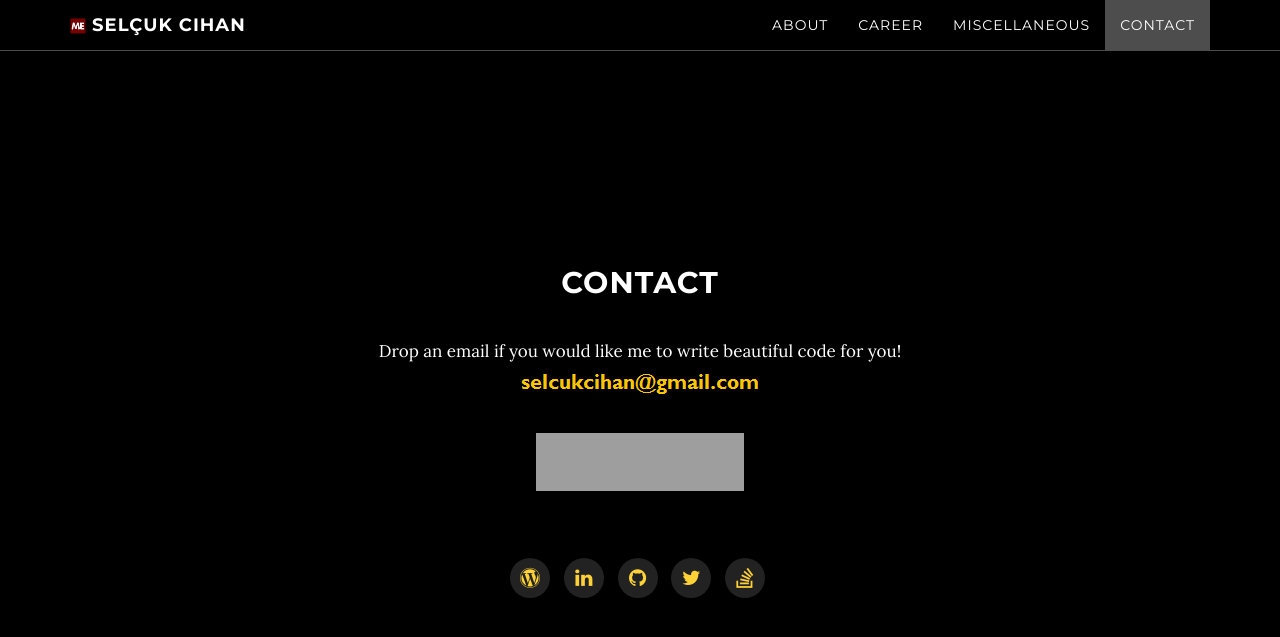
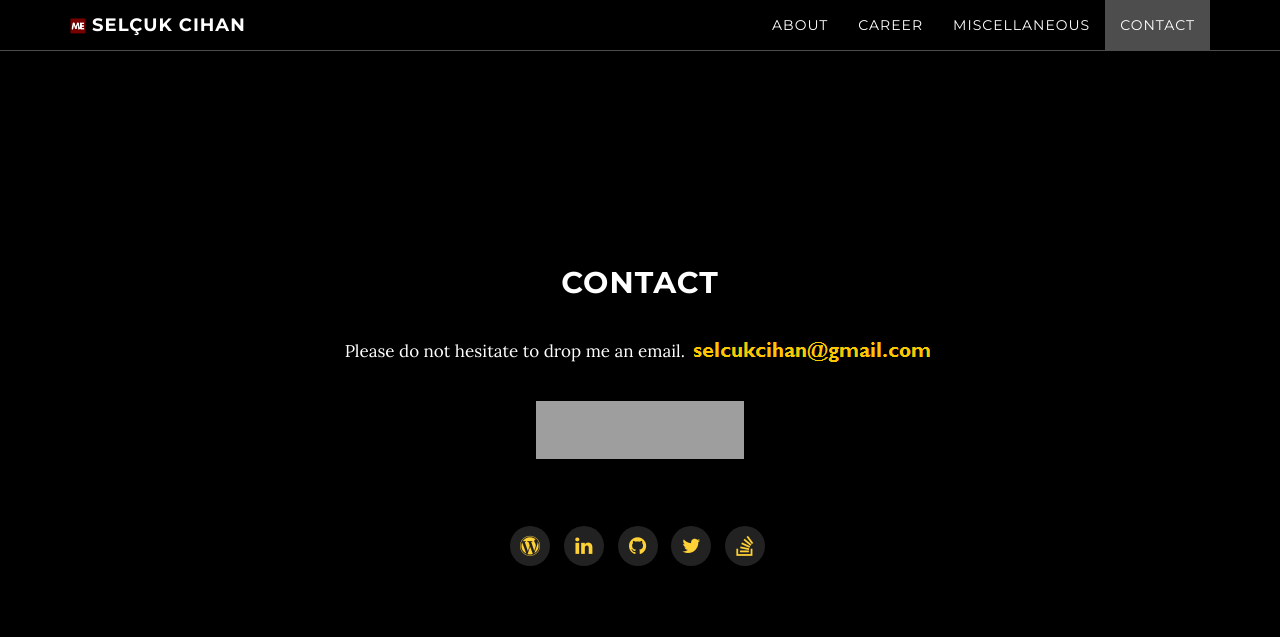
Before and after one commit to selcukcihan/old-portfolio, a Jekyll site: the page built from index.html, in a window 1280 px wide and 900 px high, scrolled down 4792 px. Shown: the top 637 px of the window. Built offline with Jekyll 4.4.1, drawn with Linux system fonts in a browser that asks for light colours; nearby versions of some CDN libraries; grey boxes are pictures that could not be loaded.

Commit message:
drop email

```diff
--- a/contact.html
+++ b/contact.html
@@ -6,7 +6,7 @@ title: Contact
 ## Contact
 
 <small>
-Drop an email if you would like me to write beautiful code for you!
+Please do not hesitate to drop me an email.
 </small>
 <img src="/img/email.png"/>
 <div>
```
